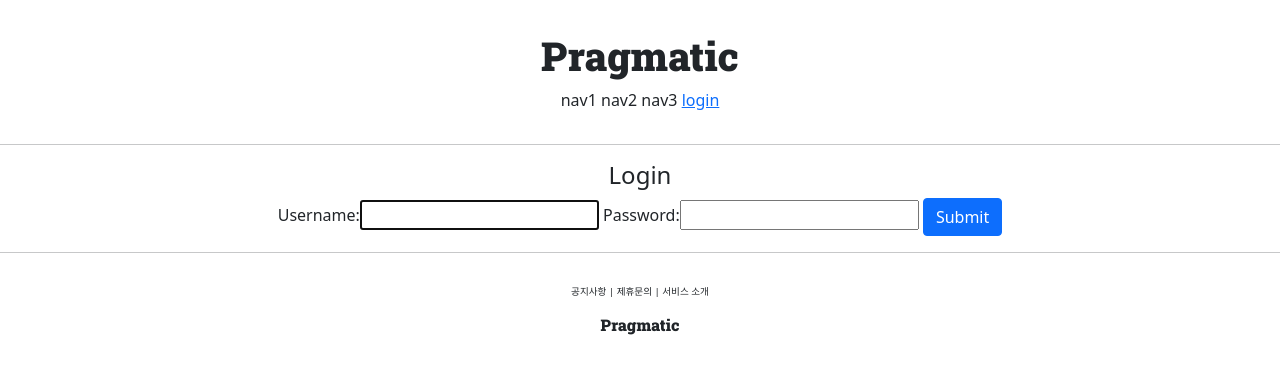
After one commit to yesyeseo/Pinterest-Clone, a Django app: page /account/login/ in a window 1280 px wide. The commit adds this page. Shown: the top 374 px of the page. Run offline with Django 3.2, Linux system fonts and the light colour scheme.

Commit message:
make login and logout set redirect at settings.py & ?next at html use views template

```diff
--- /dev/null
+++ b/pargmatic/accountapp/templates/accountapp/login.html
@@ -0,0 +1,18 @@
+{% extends 'base.html' %}
+
+{% block content %}
+
+    <div style="text-align: center">
+        <div>
+            <h4>Login</h4>
+        </div>
+        <div>
+            <form action="" method="post">
+                {% csrf_token %}
+                {{ form }}
+                <input type="submit" class="btn btn-primary">
+            </form>
+        </div>
+    </div>
+
+{% endblock %}
--- a/pargmatic/accountapp/urls.py
+++ b/pargmatic/accountapp/urls.py
@@ -1,9 +1,15 @@
+from django.contrib.auth.views import LoginView, LogoutView
 from django.urls import path
+
 from accountapp.views import hello_world, AccountCreateView
 
 app_name = "accountapp"
 
 urlpatterns = [
     path('hello_world/', hello_world, name='hello_world'),
+
+    path('login/', LoginView.as_view(template_name='accountapp/login.html'), name='login'),
+    path('logout/', LogoutView.as_view(template_name='accountapp/logout.html'), name='logout'),
+
     path('create/', AccountCreateView.as_view(), name='create'),
 ]
--- a/pargmatic/pargmatic/settings.py
+++ b/pargmatic/pargmatic/settings.py
@@ -144,3 +144,8 @@ STATIC_ROOT = os.path.join(BASE_DIR, 'staticfiles')
 STATICFILES_DIRS = [
     BASE_DIR / "static",
 ]
+
+from django.urls import reverse_lazy
+
+LOGIN_REDIRECT_URL = reverse_lazy('accountapp:hello_world')
+LOGOUT_REDIRECT_URL = reverse_lazy('accountapp:login')
--- a/pargmatic/templates/header.html
+++ b/pargmatic/templates/header.html
@@ -6,6 +6,14 @@
             <span>nav1</span>
             <span>nav2</span>
             <span>nav3</span>
-            <span>nav4</span>
+            {% if not user.is_authenticated %}
+            <a href="{% url 'accountapp:login' %}?next={{ request.path }}">
+                <span>login</span>
+            </a>
+            {% else %}
+            <a href="{% url 'accountapp:logout' %}?next={{ request.path }}">
+                <span>logout</span>
+            </a>
+            {% endif %}
         </div>
     </div>
```
Also changed, not shown: pargmatic/accountapp/templates/accountapp/logout.html (added), pargmatic/accountapp/views.py (line endings or trailing spaces).
